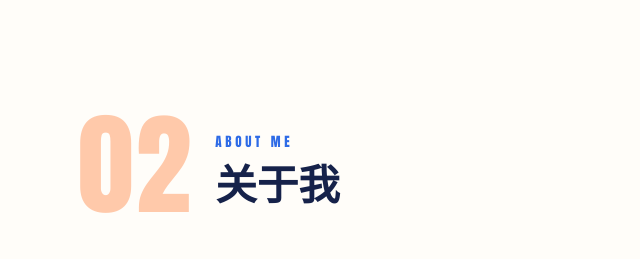
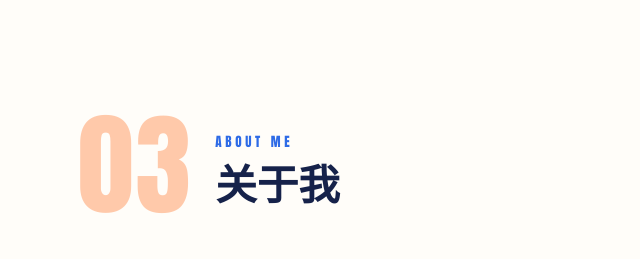
Before and after one commit to supan041110-commits/supan-work, a plain HTML site: page index.html in a window 1280 px wide. Shown: the part 3240-3499 px from the top of the page, 0-640 px from the left. Drawn offline with Linux system fonts and the light colour scheme.

Commit message:
Add files via upload

```diff
--- a/index.html
+++ b/index.html
@@ -213,7 +213,7 @@
 <section class="section" id="about">
   <div class="wrap">
     <div class="sec-head reveal">
-      <div class="sec-num">02</div>
+      <div class="sec-num" style="color:var(--orange)">03</div>
       <div class="sec-titles">
         <div class="sec-kicker">ABOUT ME</div>
         <h2 class="sec-title">关于我</h2>
```
